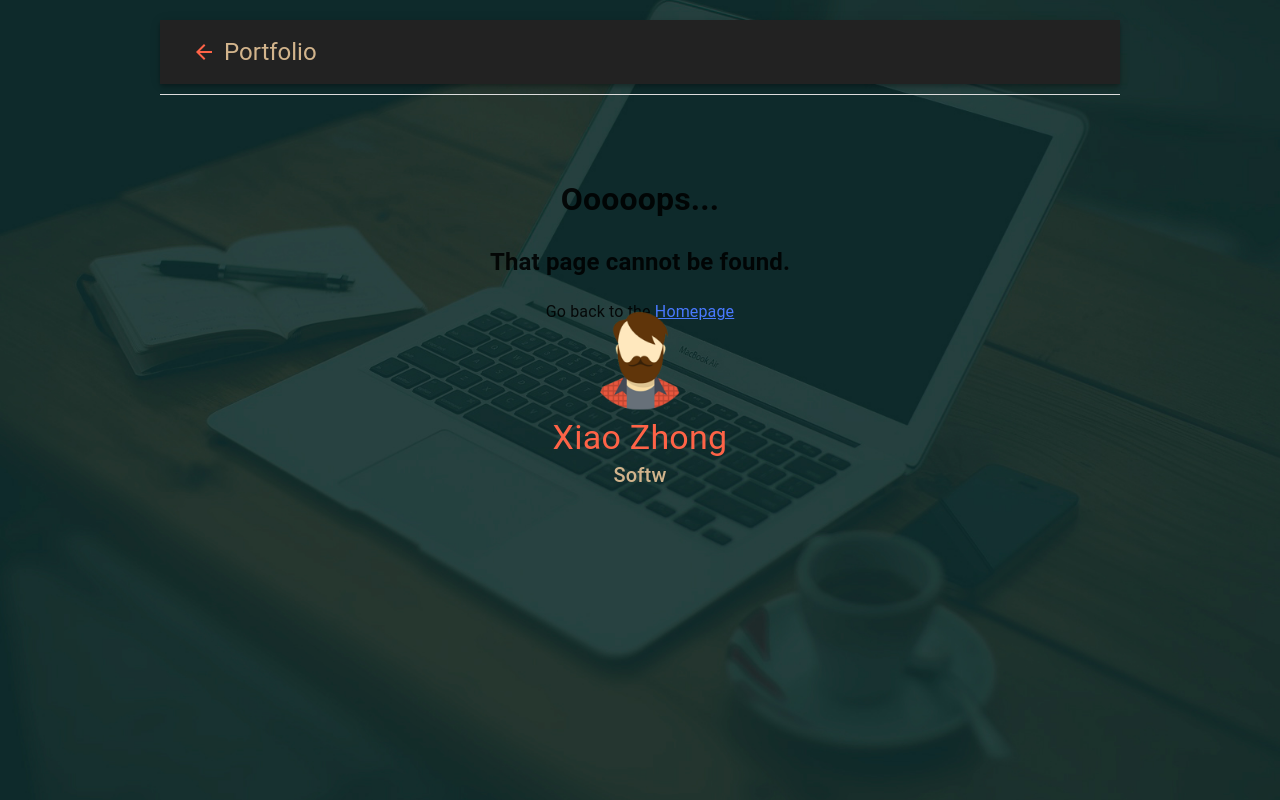
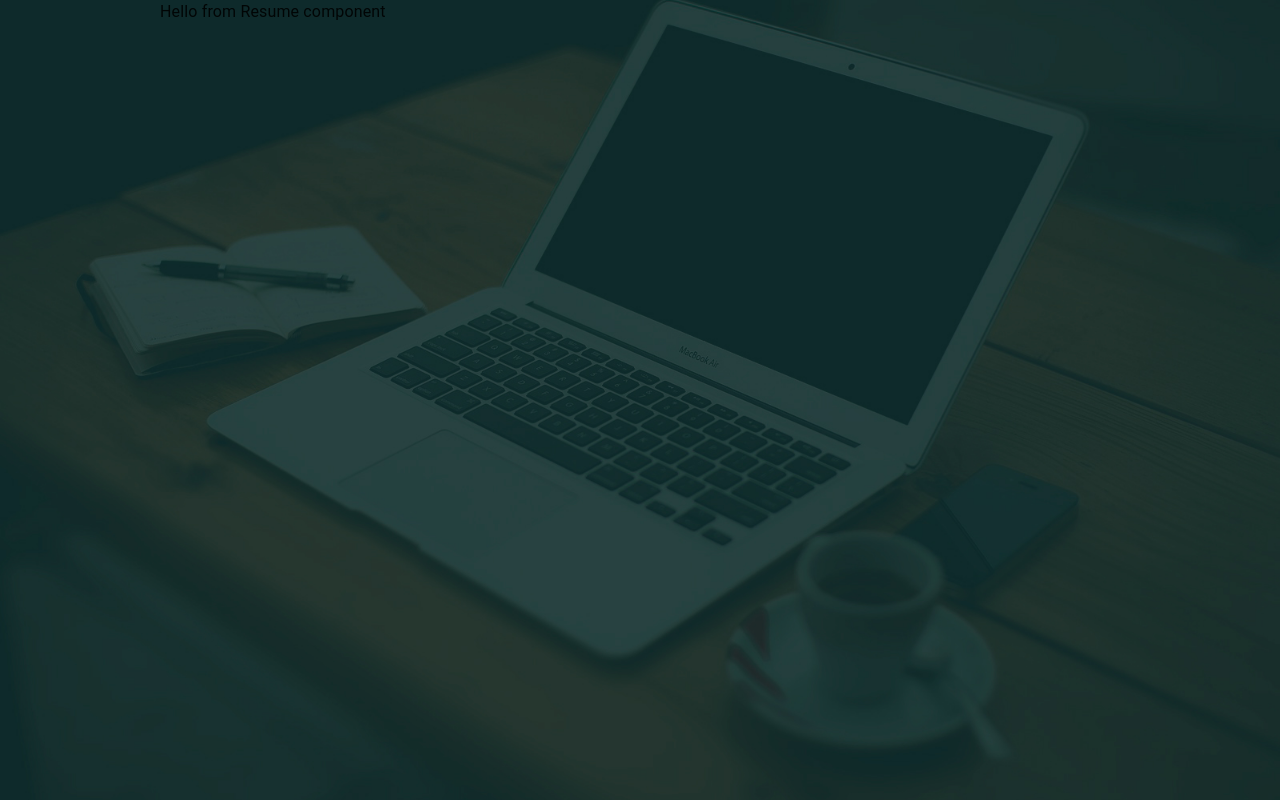
Before and after one commit to Xiao009/Xiao_Personal_Web, a Next.js app: page /Resume in a window 1280 px wide. Before the commit this address had no page. Built offline with nearby package versions, Linux system fonts and the light colour scheme.

Commit message:
Update with emptyLayout feature
It can jump to a new page without affect other page layout

```diff
--- /dev/null
+++ b/comps/EmptyLayout.js
@@ -0,0 +1,5 @@
+import React from "react";
+
+export default function EmptyLayout({ children }) {
+  return <>{children}</>;
+}
--- a/comps/Navbar.js
+++ b/comps/Navbar.js
@@ -34,18 +34,22 @@ const menuItems = [
   {
     listIcon: <Home />,
     listText: "Home",
+    listPath: "/",
   },
   {
     listIcon: <AssignmentInd />,
     listText: "Resume",
+    listPath: "/Resume",
   },
   {
     listIcon: <Apps />,
     listText: "Portfolio",
+    listPath: "/",
   },
   {
     listIcon: <ContactMail />,
     listText: "Contacts",
+    listPath: "/",
   },
 ];
 
@@ -86,6 +90,8 @@ export default function Navbar() {
                 color: "tan",
               },
             }}
+            component={Link}
+            href={lsItem.listPath}
           >
             <ListItemIcon>{lsItem.listIcon}</ListItemIcon>
             <ListItemText primary={lsItem.listText} />
--- a/comps/layout.js
+++ b/comps/layout.js
@@ -3,17 +3,29 @@ import CssBaseline from "@mui/material/CssBaseline";
 import Navbar from "./Navbar";
 import Header from "./Header";
 import Particle from "./ParticleBg";
+import { useRouter } from "next/router";
 
 export default function Layout({ children }) {
+  const router = useRouter();
+
+  // Check if the current route matches the ones that should use the empty layout
+  const useEmptyLayout = ["/Resume"].includes(router.pathname);
+
   return (
     <>
       <div className="content">
         <CssBaseline />
         {/* <Particle /> Move Particle component here */}
-        <Navbar />
-        <Header />
+        {!useEmptyLayout && (
+          <>
+            {/* <Particle /> */}
+            <Navbar />
+            <Header />
+          </>
+        )}
         <main>{children}</main>
         {/* <Footer /> */}
+        {/* {!useEmptyLayout && <Footer />} */}
       </div>
     </>
   );
--- /dev/null
+++ b/src/pages/Resume.js
@@ -0,0 +1,10 @@
+import React from "react";
+import EmptyLayout from "../../comps/EmptyLayout";
+
+export default function Resume() {
+  return (
+    <EmptyLayout>
+      <div>Hello from Resume component</div>
+    </EmptyLayout>
+  );
+}
```
